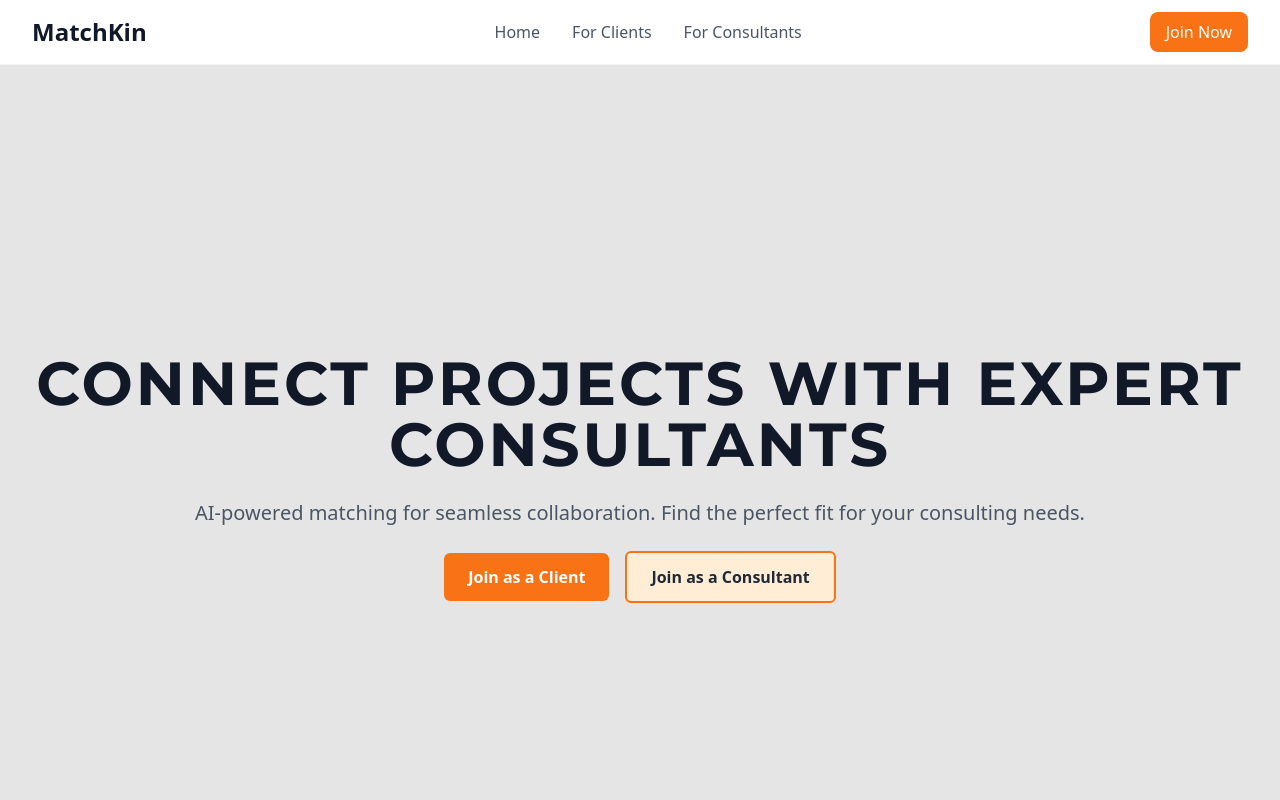
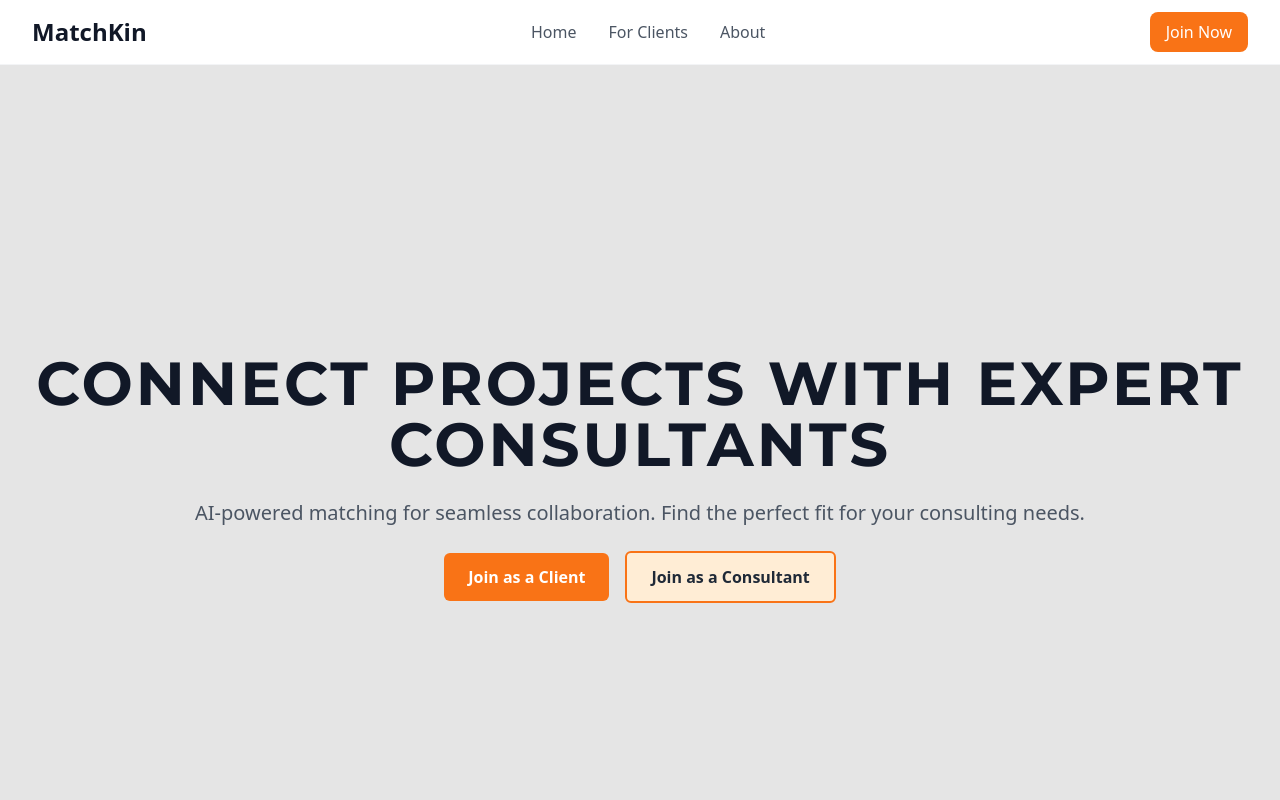
Before and after one commit to Mihirx410/Matchkin-Clone, a React (Vite) app: page / in a window 1280 px wide. Shown: the top 800 px of the page. Built offline with nearby package versions, Linux system fonts and the light colour scheme.

Commit message:
fixed header and implmented smooth scroll

```diff
--- a/index.html
+++ b/index.html
@@ -1,5 +1,5 @@
 <!doctype html>
-<html lang="en">
+<html lang="en" class="scroll-smooth">
   <head>
     <meta charset="UTF-8" />
     <link rel="icon" type="image/svg+xml" href="/vite.svg" />
--- a/src/components/About.jsx
+++ b/src/components/About.jsx
@@ -48,7 +48,7 @@ const About = () => {
   };
 
   return (
-    <section className="py-20 bg-white">
+    <section className="py-20 bg-white" id="about">
       <div className="max-w-7xl mx-auto px-4 sm:px-6 lg:px-8">
         <motion.div
           className="text-center mb-16"
--- a/src/components/ForClientsSection.jsx
+++ b/src/components/ForClientsSection.jsx
@@ -72,7 +72,7 @@ const ForClientsSection = () => {
   };
 
   return (
-    <section className="py-20 bg-bg-primary">
+    <section className="py-20 bg-bg-primary" id="clients">
       <div className="max-w-7xl mx-auto px-4 sm:px-6 lg:px-8">
         {/* Main Heading */}
         <motion.div
--- a/src/components/Header.jsx
+++ b/src/components/Header.jsx
@@ -7,6 +7,12 @@ const Header = () => {
   const [isOpen, setIsOpen] = useState(false);
   const [showWaitlist, setShowWaitlist] = useState(false);
   const navigate = useNavigate();
+
+  const navItems = [
+    { label: "Home", href: "#home" },
+    { label: "For Clients", href: "#clients" },
+    { label: "About", href: "#about" },
+  ];
 
   return (
     <motion.header className="w-full bg-white/75 border-b border-gray-100 sticky top-0 z-50 backdrop-blur-sm">
@@ -22,12 +28,12 @@ const Header = () => {
 
           {/* Desktop Navigation */}
           <nav className="hidden md:flex items-center space-x-8">
-            {["Home", "For Clients", "For Consultants"].map((item) => (
-              <a key={item} href="#" className="text-gray-600 hover:text-gray-900">
-                {item}
-              </a>
-            ))}
-          </nav>
+  {navItems.map((item) => (
+    <a key={item.label} href={item.href} className="text-gray-600 hover:text-gray-900">
+      {item.label}
+    </a>
+  ))}
+</nav>
 
           {/* Right side buttons */}
           <div className="flex items-center space-x-4">
--- a/src/components/Hero.jsx
+++ b/src/components/Hero.jsx
@@ -2,7 +2,7 @@ import { motion } from "framer-motion";
 
 const Hero = () => {
   return (
-    <section className="inset-0 bg-black/10 py-20 md:py-32 lg:py-48 transition-colors duration-300">
+    <section id="home" className="inset-0 bg-black/10 py-20 md:py-32 lg:py-48 transition-colors duration-300">
       <div className="max-w-full mx-auto px-3 sm:px-6 py-28 lg:px-8 sm:py-52 md:py-40 lg:py-24 h-full flex items-center">
         <div className="text-center w-full">
           <motion.h1
```
